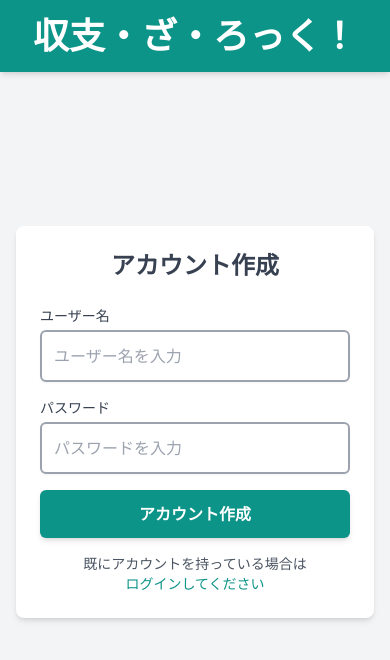
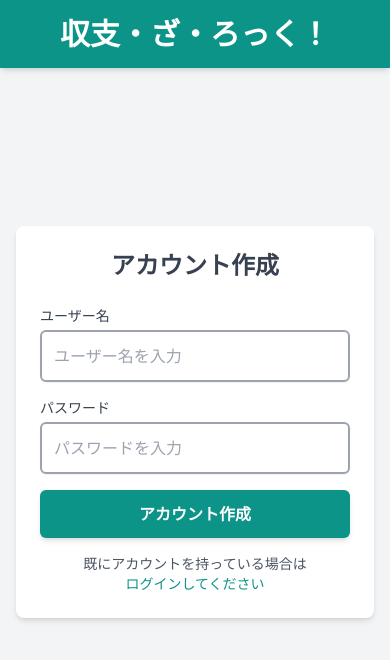
Before and after one commit to night-vw/credit-slot, a Next.js app: page /signup in a window 390 px wide. Shown: the top 660 px of the page. Built offline with nearby package versions, Linux system fonts and the light colour scheme; no server answers.

Commit message:
fix:CreditSlotHeader

```diff
--- a/components/CreditSlotHeader.tsx
+++ b/components/CreditSlotHeader.tsx
@@ -3,7 +3,7 @@
 const CreditSlotHeader: React.FC = () => {
   return (
     <header className="bg-teal-600 text-white p-4 shadow-md fixed top-0 left-0 w-full z-50">
-      <h1 className="text-4xl md:text-4xl font-bold text-center">収支・ざ・ろっく！</h1>
+      <h1 className="text-3xl md:text-4xl font-bold text-center">収支・ざ・ろっく！</h1>
     </header>
   );
 };
```
